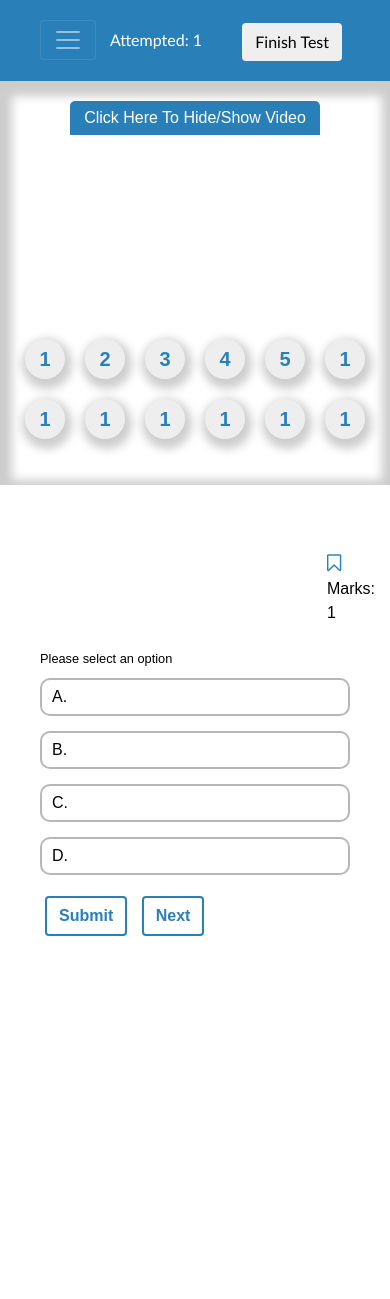
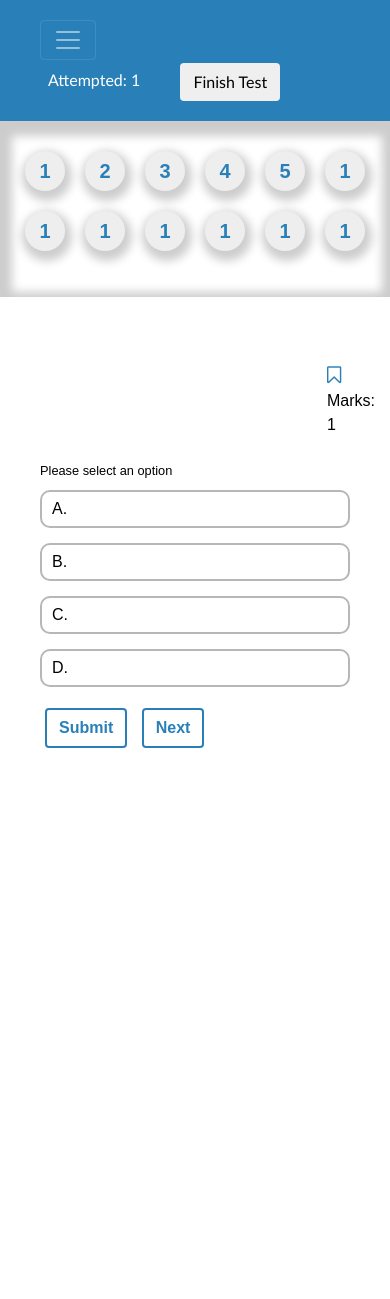
Before and after one commit to Nisheshg5/Quiz-WebApp, a Django app: template quiz_app/templates/quiz_app/quiz.html in a window 390 px wide. After the commit the page ends 748 px from the top, so only its background shows below. Run offline with Django 3.2, Linux system fonts and the light colour scheme; the template is opened without the code that fills it, so the values that code supplies are empty; some libraries are stand-ins or nearby versions.

Commit message:
set the location of camera for both phone and pc

```diff
--- a/quiz_app/static/quiz_app/css/quiz.css
+++ b/quiz_app/static/quiz_app/css/quiz.css
@@ -155,7 +155,24 @@ body {
 {
     border:3px solid var(--nav);
 }
-#testPage #video-outer p
+
+#video-outer
+{
+    vertical-align: middle;
+}
+
+@media(max-width:768px) {
+    #video-outer
+    {
+        padding:0;
+    }
+    #video-outer #video
+    {
+        width:45px;
+        height: auto;;
+    }
+}
+#video-outer p
 {
     width:250px;
     max-width: 100%;
@@ -166,18 +183,19 @@ body {
     cursor:pointer;
     border-top-left-radius: 5px;
     border-top-right-radius: 5px;
+    display: none;
 }
-#testPage #video-inner
+#video-inner
 {
     position: relative;
     width: fit-content;
 }
-#testPage #video-inner #video
+#video-inner #video
 {
     max-width: 100%;
     /*position: relative;*/
 }
-#testPage #video-inner canvas{
+#video-inner canvas{
     position: absolute;
     left:0;
     top:0;
--- a/quiz_app/templates/quiz_app/base_test.html
+++ b/quiz_app/templates/quiz_app/base_test.html
@@ -52,10 +52,12 @@
 				<span id="timer"></span>
 			</li>
 			<button class="btn btn-finish mx-2" onclick="showResults()">Finish Test</button>
+			<div id="video-outer" class="text-center navbar-text">
+				<div id="video-inner" class="mx-auto">
+					<video width="80" height="60" id="video" autoplay></video>
+				</div>
+			</div>
 		</div>
-
-
-
 
 	</nav>
 
--- a/quiz_app/templates/quiz_app/quiz.html
+++ b/quiz_app/templates/quiz_app/quiz.html
@@ -9,13 +9,12 @@
 	<div class="row" id="testPage">
 		<div class="sidebar col-md-3">
 
-
-			<div id="video-outer" class="text-center">
+			<!-- <div id="video-outer" class="text-center">
 				<p data-toggle="collapse" data-target="#video-inner">Click Here To Hide/Show Video</p>
 				<div id="video-inner" class="mx-auto collapse show">
-					<video width="250" height="187" id="video" autoplay></video>
+					<video width="40" height="30" id="video" autoplay></video>
 				</div>
-			</div>
+			</div> -->
 			<ul class="circle-wrap" id="circle-wrap">
 				<li class="circle">1</li>
 				<li class="circle">2</li>
```
